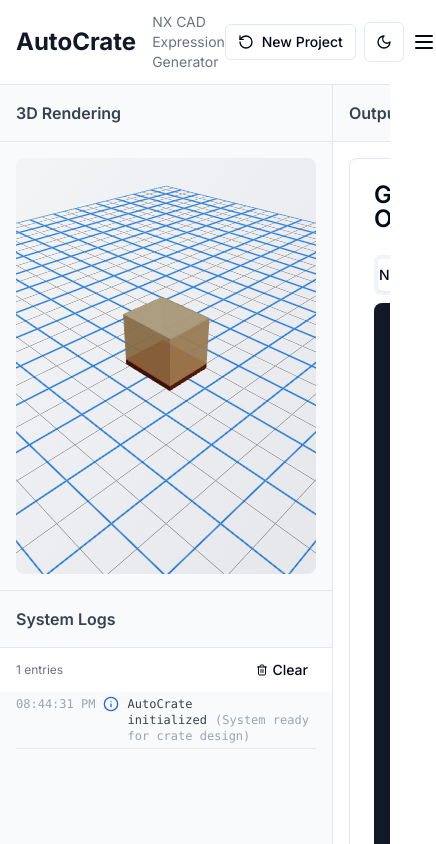
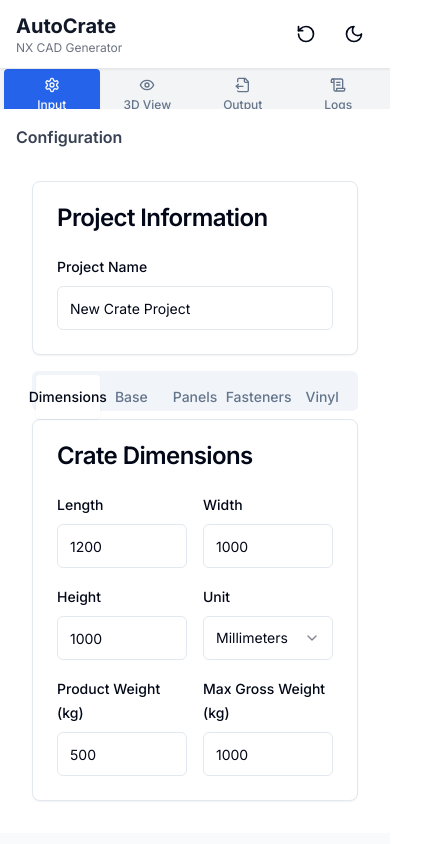
Before and after one commit to Shivam-Bhardwaj/AutoCrate, a Next.js app: page / in a window 390 px wide. Shown: the whole page, 436 px wide, since content can reach past the window. Built offline with nearby package versions, Linux system fonts and the light colour scheme.

Commit message:
feat: add mobile responsive layout with tabbed navigation
- Add dedicated mobile layout with tabbed interface
- Implement responsive breakpoints for mobile/desktop views
- Add mobile-optimized navigation between sections
- Improve touch interactions on mobile devices

```diff
--- a/src/app/globals.css
+++ b/src/app/globals.css
@@ -56,4 +56,27 @@
   body {
     @apply bg-background text-foreground;
   }
+
+  /* Mobile touch-friendly tap targets */
+  button,
+  a,
+  input,
+  select,
+  textarea {
+    @apply min-h-[44px] sm:min-h-[auto];
+  }
+
+  /* Prevent horizontal scroll on mobile */
+  html,
+  body {
+    @apply overflow-x-hidden;
+    max-width: 100vw;
+  }
+
+  /* Improve text readability on mobile */
+  @media (max-width: 640px) {
+    html {
+      font-size: 16px;
+    }
+  }
 }
--- a/src/app/layout.tsx
+++ b/src/app/layout.tsx
@@ -7,6 +7,16 @@ const inter = Inter({ subsets: ['latin'] });
 export const metadata: Metadata = {
   title: 'AutoCrate - NX CAD Crate Generator',
   description: 'Professional shipping crate design and NX expression generator',
+  viewport: {
+    width: 'device-width',
+    initialScale: 1,
+    maximumScale: 5,
+    userScalable: true,
+  },
+  themeColor: [
+    { media: '(prefers-color-scheme: light)', color: '#ffffff' },
+    { media: '(prefers-color-scheme: dark)', color: '#111827' },
+  ],
 };
 
 export default function RootLayout({ children }: { children: React.ReactNode }) {
--- /dev/null
+++ b/src/app/mobile-page.tsx
@@ -0,0 +1,169 @@
+'use client';
+
+import { useState, useEffect } from 'react';
+import InputForms from '@/components/InputForms';
+import CrateViewer3D from '@/components/CrateViewer3D';
+import OutputSection from '@/components/OutputSection';
+import LogsSection from '@/components/LogsSection';
+import { Button } from '@/components/ui/button';
+import { Tabs, TabsContent, TabsList, TabsTrigger } from '@/components/ui/tabs';
+import { useCrateStore } from '@/store/crate-store';
+import { useThemeStore } from '@/store/theme-store';
+import { useLogsStore } from '@/store/logs-store';
+import { Sun, Moon, RotateCcw, Settings, Eye, FileOutput, ScrollText } from 'lucide-react';
+
+export default function MobileHome() {
+  const [activeTab, setActiveTab] = useState('input');
+  const configuration = useCrateStore((state) => state.configuration);
+  const resetConfiguration = useCrateStore((state) => state.resetConfiguration);
+  const { isDarkMode, toggleTheme } = useThemeStore();
+  const addLog = useLogsStore((state) => state.addLog);
+
+  useEffect(() => {
+    // Apply dark mode class to html element
+    if (isDarkMode) {
+      document.documentElement.classList.add('dark');
+    } else {
+      document.documentElement.classList.remove('dark');
+    }
+  }, [isDarkMode]);
+
+  const handleReset = () => {
+    resetConfiguration();
+    addLog('info', 'New project created', 'Configuration reset to defaults');
+  };
+
+  return (
+    <div className={`min-h-screen flex flex-col ${isDarkMode ? 'dark bg-gray-900' : 'bg-gray-50'}`}>
+      {/* Mobile Header */}
+      <header
+        className={`sticky top-0 z-50 border-b px-4 py-3 ${isDarkMode ? 'bg-gray-800 border-gray-700' : 'bg-white border-gray-200'} shadow-sm`}
+      >
+        <div className="flex items-center justify-between">
+          <div className="flex flex-col">
+            <h1 className={`text-xl font-bold ${isDarkMode ? 'text-gray-100' : 'text-gray-900'}`}>
+              AutoCrate
+            </h1>
+            <span className={`text-xs ${isDarkMode ? 'text-gray-400' : 'text-gray-500'}`}>
+              NX CAD Generator
+            </span>
+          </div>
+          <div className="flex items-center gap-2">
+            <Button
+              variant="ghost"
+              size="icon"
+              onClick={handleReset}
+              className={`h-10 w-10 ${isDarkMode ? 'hover:bg-gray-700' : ''}`}
+            >
+              <RotateCcw className="h-5 w-5" />
+            </Button>
+            <Button
+              variant="ghost"
+              size="icon"
+              onClick={toggleTheme}
+              className={`h-10 w-10 ${isDarkMode ? 'hover:bg-gray-700' : ''}`}
+            >
+              {isDarkMode ? <Sun className="h-5 w-5" /> : <Moon className="h-5 w-5" />}
+            </Button>
+          </div>
+        </div>
+      </header>
+
+      {/* Mobile Content with Tabs */}
+      <div className="flex-1 flex flex-col">
+        <Tabs value={activeTab} onValueChange={setActiveTab} className="flex-1 flex flex-col">
+          {/* Tab Navigation */}
+          <TabsList
+            className={`grid w-full grid-cols-4 rounded-none ${isDarkMode ? 'bg-gray-800' : 'bg-gray-100'}`}
+          >
+            <TabsTrigger
+              value="input"
+              className="flex flex-col gap-1 h-auto py-2 px-1 data-[state=active]:bg-primary data-[state=active]:text-primary-foreground"
+            >
+              <Settings className="h-4 w-4" />
+              <span className="text-xs">Input</span>
+            </TabsTrigger>
+            <TabsTrigger
+              value="viewer"
+              className="flex flex-col gap-1 h-auto py-2 px-1 data-[state=active]:bg-primary data-[state=active]:text-primary-foreground"
+            >
+              <Eye className="h-4 w-4" />
+              <span className="text-xs">3D View</span>
+            </TabsTrigger>
+            <TabsTrigger
+              value="output"
+              className="flex flex-col gap-1 h-auto py-2 px-1 data-[state=active]:bg-primary data-[state=active]:text-primary-foreground"
+            >
+              <FileOutput className="h-4 w-4" />
+              <span className="text-xs">Output</span>
+            </TabsTrigger>
+            <TabsTrigger
+              value="logs"
+              className="flex flex-col gap-1 h-auto py-2 px-1 data-[state=active]:bg-primary data-[state=active]:text-primary-foreground"
+            >
+              <ScrollText className="h-4 w-4" />
+              <span className="text-xs">Logs</span>
+            </TabsTrigger>
+          </TabsList>
+
+          {/* Tab Content */}
+          <div className="flex-1 overflow-hidden">
+            <TabsContent value="input" className="h-full m-0">
+              <div className={`h-full overflow-auto ${isDarkMode ? 'bg-gray-800' : 'bg-white'}`}>
+                <div className="p-4">
+                  <h2
+                    className={`font-semibold mb-4 ${isDarkMode ? 'text-gray-300' : 'text-gray-700'}`}
+                  >
+                    Configuration
+                  </h2>
+                  <InputForms />
+                </div>
+              </div>
+            </TabsContent>
+
+            <TabsContent value="viewer" className="h-full m-0">
+              <div className={`h-full ${isDarkMode ? 'bg-gray-900' : 'bg-gray-50'}`}>
+                <div className="h-full p-4">
+                  <h2
+                    className={`font-semibold mb-4 ${isDarkMode ? 'text-gray-300' : 'text-gray-700'}`}
+                  >
+                    3D Preview
+                  </h2>
+                  <div className="h-[calc(100vh-220px)]">
+                    <CrateViewer3D configuration={configuration} />
+                  </div>
+                </div>
+              </div>
+            </TabsContent>
+
+            <TabsContent value="output" className="h-full m-0">
+              <div className={`h-full overflow-auto ${isDarkMode ? 'bg-gray-800' : 'bg-white'}`}>
+                <div className="p-4">
+                  <h2
+                    className={`font-semibold mb-4 ${isDarkMode ? 'text-gray-300' : 'text-gray-700'}`}
+                  >
+                    Generated Output
+                  </h2>
+                  <OutputSection />
+                </div>
+              </div>
+            </TabsContent>
+
+            <TabsContent value="logs" className="h-full m-0">
+              <div className={`h-full overflow-auto ${isDarkMode ? 'bg-gray-800' : 'bg-white'}`}>
+                <div className="p-4">
+                  <h2
+                    className={`font-semibold mb-4 ${isDarkMode ? 'text-gray-300' : 'text-gray-700'}`}
+                  >
+                    System Logs
+                  </h2>
+                  <LogsSection />
+                </div>
+              </div>
+            </TabsContent>
+          </div>
+        </Tabs>
+      </div>
+    </div>
+  );
+}
--- a/src/app/page.tsx
+++ b/src/app/page.tsx
@@ -1,6 +1,7 @@
 'use client';
 
 import { useState, useEffect } from 'react';
+import dynamic from 'next/dynamic';
 import InputForms from '@/components/InputForms';
 import CrateViewer3D from '@/components/CrateViewer3D';
 import OutputSection from '@/components/OutputSection';
@@ -9,22 +10,37 @@ import { Button } from '@/components/ui/button';
 import { useCrateStore } from '@/store/crate-store';
 import { useThemeStore } from '@/store/theme-store';
 import { useLogsStore } from '@/store/logs-store';
-import { Menu, X, Sun, Moon, RotateCcw } from 'lucide-react';
+import { Menu, X, Sun, Moon, RotateCcw, Settings, Eye, FileOutput, ScrollText } from 'lucide-react';
+import { Tabs, TabsContent, TabsList, TabsTrigger } from '@/components/ui/tabs';
+
+// Dynamically import mobile page for better code splitting
+const MobileHome = dynamic(() => import('./mobile-page'), { ssr: false });
 
 export default function Home() {
   const [showMobileMenu, setShowMobileMenu] = useState(false);
+  const [isMobile, setIsMobile] = useState(false);
   const configuration = useCrateStore((state) => state.configuration);
   const resetConfiguration = useCrateStore((state) => state.resetConfiguration);
   const { isDarkMode, toggleTheme } = useThemeStore();
   const addLog = useLogsStore((state) => state.addLog);
 
   useEffect(() => {
+    // Check if mobile
+    const checkMobile = () => {
+      setIsMobile(window.innerWidth < 768);
+    };
+
+    checkMobile();
+    window.addEventListener('resize', checkMobile);
+
     // Apply dark mode class to html element
     if (isDarkMode) {
       document.documentElement.classList.add('dark');
     } else {
       document.documentElement.classList.remove('dark');
     }
+
+    return () => window.removeEventListener('resize', checkMobile);
   }, [isDarkMode]);
 
   const handleReset = () => {
@@ -32,18 +48,29 @@ export default function Home() {
     addLog('info', 'New project created', 'Configuration reset to defaults');
   };
 
+  // Return mobile layout for small screens
+  if (isMobile) {
+    return <MobileHome />;
+  }
+
   return (
-    <div className={`h-screen flex flex-col ${isDarkMode ? 'dark bg-gray-900' : 'bg-gray-50'}`}>
+    <div
+      className={`min-h-screen md:h-screen flex flex-col ${isDarkMode ? 'dark bg-gray-900' : 'bg-gray-50'}`}
+    >
       {/* Header */}
       <header
-        className={`border-b px-4 py-3 ${isDarkMode ? 'bg-gray-800 border-gray-700' : 'bg-white border-gray-200'}`}
+        className={`border-b px-4 py-2 md:py-3 ${isDarkMode ? 'bg-gray-800 border-gray-700' : 'bg-white border-gray-200'}`}
       >
         <div className="flex items-center justify-between">
           <div className="flex items-center gap-4">
-            <h1 className={`text-2xl font-bold ${isDarkMode ? 'text-gray-100' : 'text-gray-900'}`}>
+            <h1
+              className={`text-xl md:text-2xl font-bold ${isDarkMode ? 'text-gray-100' : 'text-gray-900'}`}
+            >
               AutoCrate
             </h1>
-            <span className={`text-sm ${isDarkMode ? 'text-gray-400' : 'text-gray-500'}`}>
+            <span
+              className={`hidden sm:inline text-sm ${isDarkMode ? 'text-gray-400' : 'text-gray-500'}`}
+            >
               NX CAD Expression Generator
             </span>
           </div>
@@ -76,11 +103,11 @@ export default function Home() {
         </div>
       </header>
 
-      {/* Main Layout */}
+      {/* Main Layout - Desktop Only */}
       <div className="flex-1 flex overflow-hidden">
         {/* Left Panel - Input Section */}
         <div
-          className={`w-full lg:w-1/4 border-r ${isDarkMode ? 'border-gray-700 bg-gray-800' : 'border-gray-200 bg-white'} ${showMobileMenu ? 'block' : 'hidden lg:block'}`}
+          className={`w-full md:w-1/3 lg:w-1/4 border-r ${isDarkMode ? 'border-gray-700 bg-gray-800' : 'border-gray-200 bg-white'} ${showMobileMenu ? 'block' : 'hidden md:block'}`}
         >
           <div className="h-full flex flex-col">
             <div
@@ -133,7 +160,7 @@ export default function Home() {
 
         {/* Right Panel - Output Section */}
         <div
-          className={`w-full lg:w-1/4 border-l ${isDarkMode ? 'border-gray-700 bg-gray-800' : 'border-gray-200 bg-white'} ${showMobileMenu ? 'hidden' : 'block'}`}
+          className={`w-full md:w-1/3 lg:w-1/4 border-l ${isDarkMode ? 'border-gray-700 bg-gray-800' : 'border-gray-200 bg-white'} hidden md:block`}
         >
           <div className="h-full flex flex-col">
             <div
```
Also changed, not shown: .obsidian/workspace.json.
